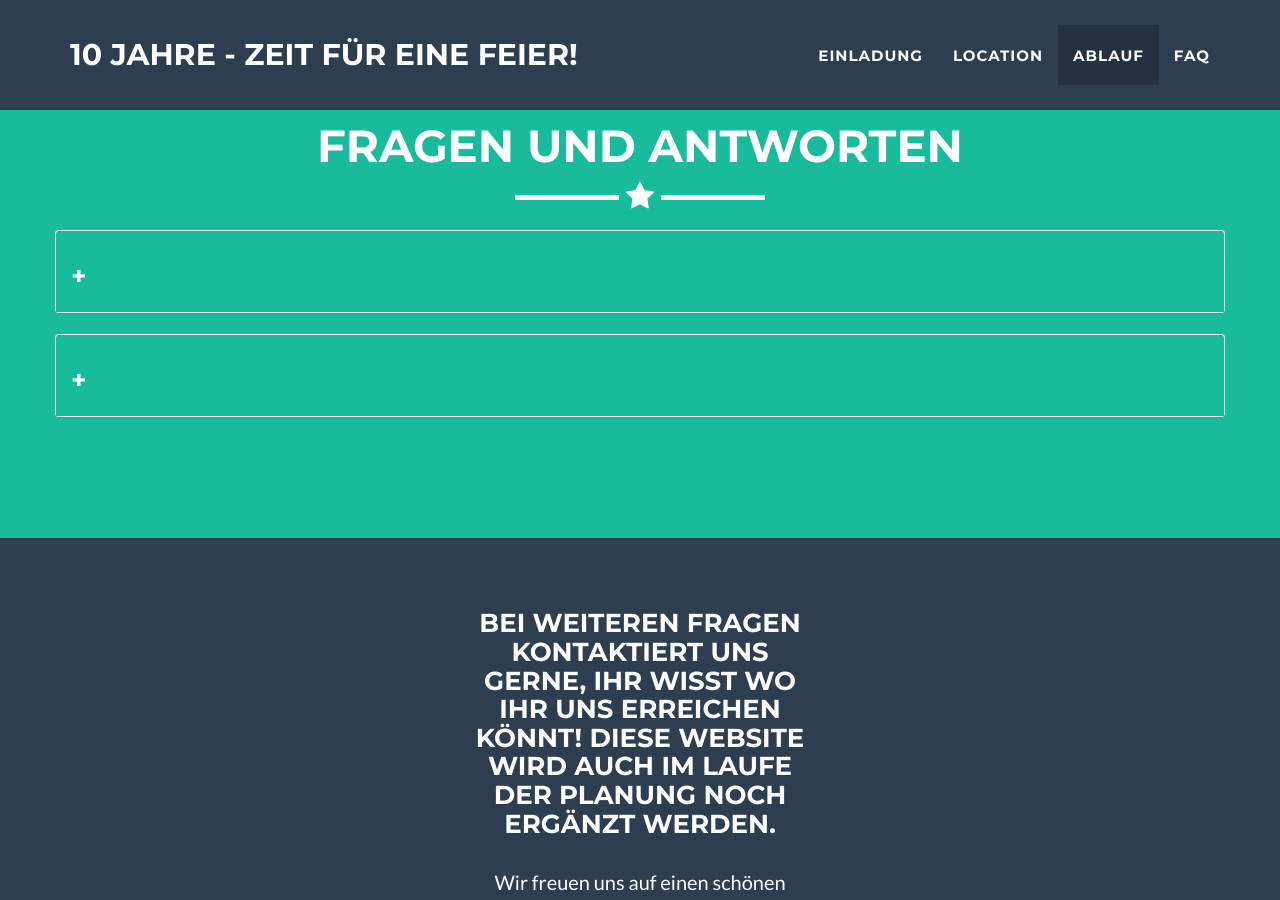
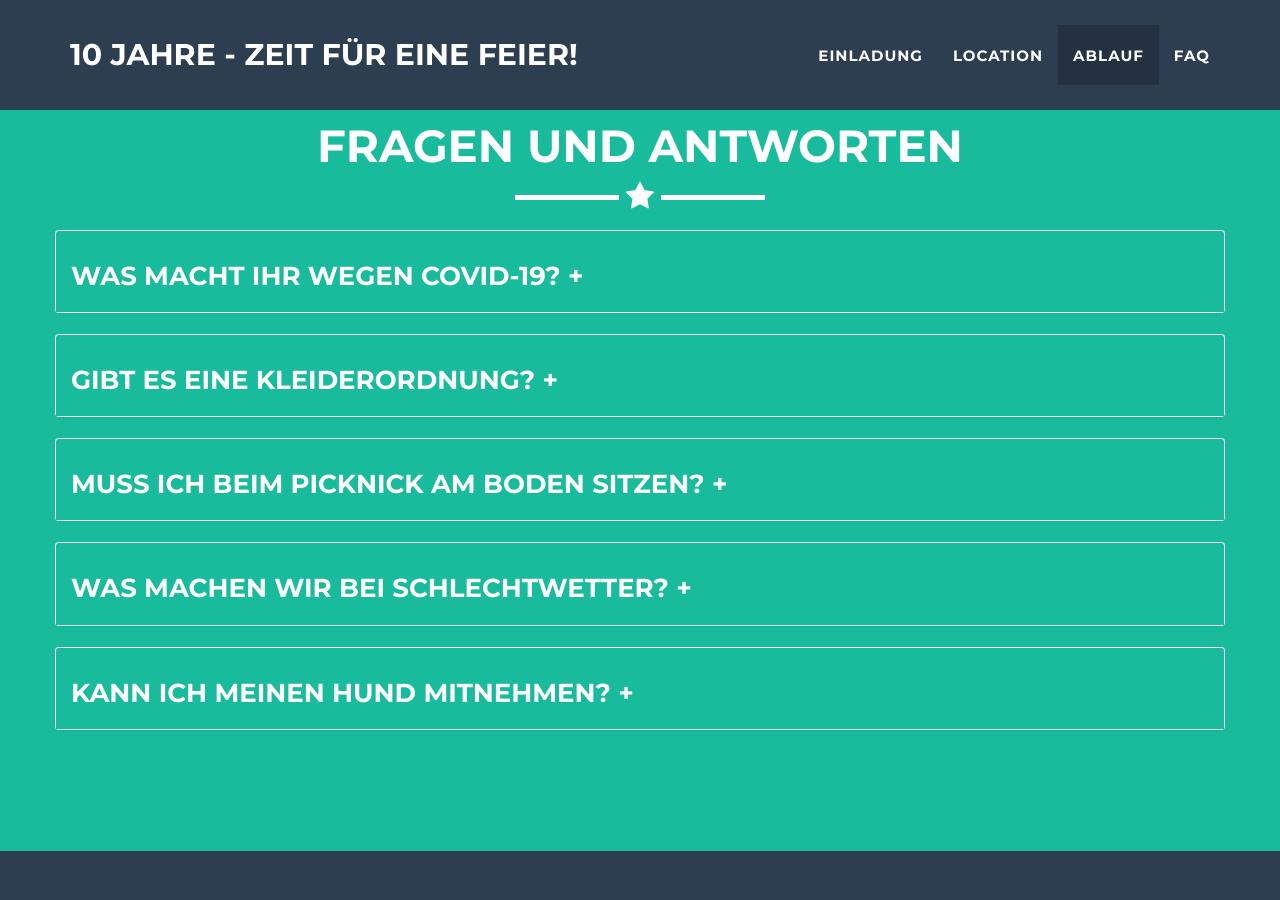
Before and after one commit to Sosian/sosian.github.io, a Jekyll site: the page built from index.html, in a window 1280 px wide and 900 px high, scrolled down 3288 px. Built offline with Jekyll 4.4.1, drawn with Linux system fonts in a browser that asks for light colours; part of the change alters nothing that is shown.

Commit message:
Other config structure?

```diff
--- a/_config.yml
+++ b/_config.yml
@@ -22,13 +22,17 @@ permalink: pretty
 
 #for faqs
 faqs:
-  title: Was macht ihr wegen COVID-19?
-  body: Eine Hoffnung ist natürlich, das mit der Impfung bis dahin die Situation entspannter ist. Ob die Hochzeit stattfindet hängt natürlich von der gesetzlichen Lage ab. Wir planen aktuell (verpflichtende) Antigen Tests für alle bei Eintritt zu organisieren um die Sicherheit aller Gäste zu Gewährleisten. Aber nachdem die Situation im Sommer noch nicht abzusehen ist, werden wir euch im August konkret Bescheid geben, wie die Lage ist.
-  title: Gibt es eine Kleiderordnung?
-  body: Nein, kommt am besten in bequemer Kleidung. Bunt ist gut. No pressure though. Bei (dem von uns bestelltem) Schönwetter findet ein großteil der Hochzeit im freien statt.
-  title: Muss ich beim Picknick am Boden sitzen?
-  body: Für alle die nicht wollen gibt es auch Heurigenbänke
-  title: Was machen wir bei Schlechtwetter?
-  body: Bei Schlechtwetter wird sich ein großteil der Aktivität innerhalb der Labstelle verlagern.
-  title: Kann ich meinen Hund mitnehmen?
-  body: Nein, im Lainzer Tiergarten sind Hunde nicht erlaubt.
+  - title: Was macht ihr wegen COVID-19?
+    body: Eine Hoffnung ist natürlich, das mit der Impfung bis dahin die Situation entspannter ist. Ob die Hochzeit stattfindet hängt natürlich von der gesetzlichen Lage ab. Wir planen aktuell (verpflichtende) Antigen Tests für alle bei Eintritt zu organisieren um die Sicherheit aller Gäste zu Gewährleisten. Aber nachdem die Situation im Sommer noch nicht abzusehen ist, werden wir euch im August konkret Bescheid geben, wie die Lage ist.
+
+  - title: Gibt es eine Kleiderordnung?
+    body: Nein, kommt am besten in bequemer Kleidung. Bunt ist gut. No pressure though. Bei (dem von uns bestelltem) Schönwetter findet ein großteil der Hochzeit im freien statt.
+
+  - title: Muss ich beim Picknick am Boden sitzen?
+    body: Für alle die nicht wollen gibt es auch Heurigenbänke
+
+  - title: Was machen wir bei Schlechtwetter?
+    body: Bei Schlechtwetter wird sich ein großteil der Aktivität innerhalb der Labstelle verlagern.
+
+  - title: Kann ich meinen Hund mitnehmen?
+    body: Nein, im Lainzer Tiergarten sind Hunde nicht erlaubt.
```
